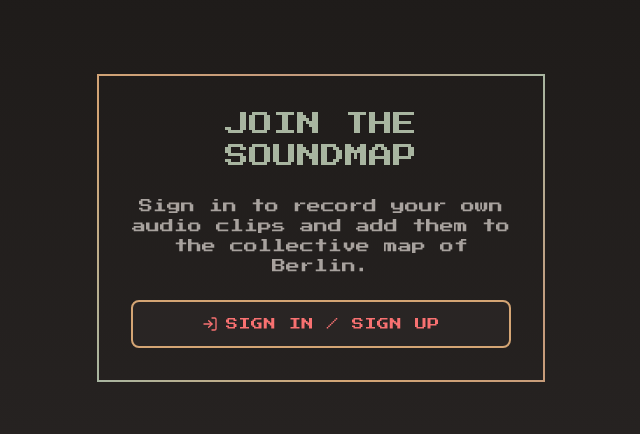
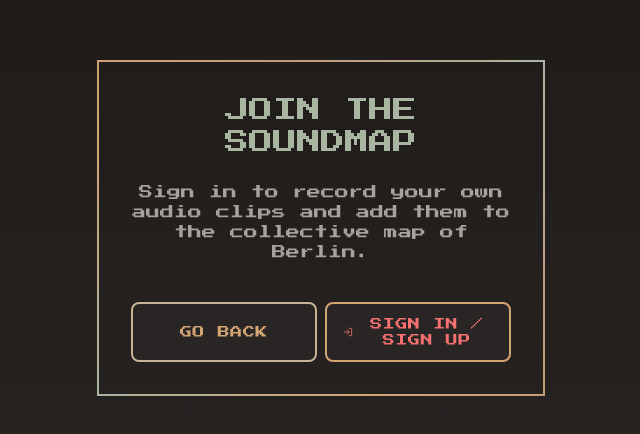
Before and after one commit to bradleycr/SoundMap-Berlin-, a Next.js app: page /record in a window 1280 px wide. Shown: the part 172-606 px from the top of the page, without its empty margins (319-959 px from the left). Built offline with nearby package versions, Linux system fonts and the light colour scheme; no server answers; the database is empty.

Commit message:
feat: Add back buttons to improve navigation in auth flows

```diff
--- a/components/auth/login-prompt.tsx
+++ b/components/auth/login-prompt.tsx
@@ -21,6 +21,13 @@ export function LoginPrompt({
         <p className="text-sm font-pixel text-stone-400">
           {message}
         </p>
+        <div className="flex flex-col sm:flex-row gap-2 w-full pt-4">
+          <button
+            onClick={() => router.back()}
+            className="pixel-button-sand w-full flex items-center justify-center gap-2"
+          >
+            <span>GO BACK</span>
+          </button>
           <button
             onClick={() => router.push('/login')}
             className="pixel-button-coral w-full flex items-center justify-center gap-2"
@@ -30,5 +37,6 @@ export function LoginPrompt({
           </button>
         </div>
       </div>
+    </div>
   )
 }
```
Lines whose indentation alone changed are shown as unchanged.
